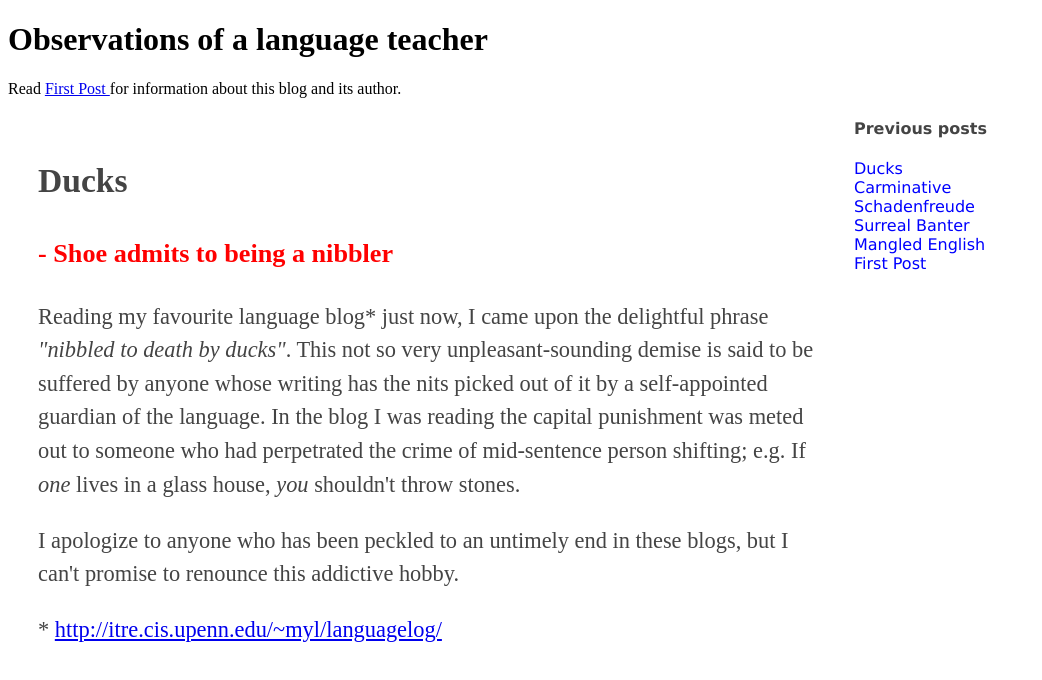
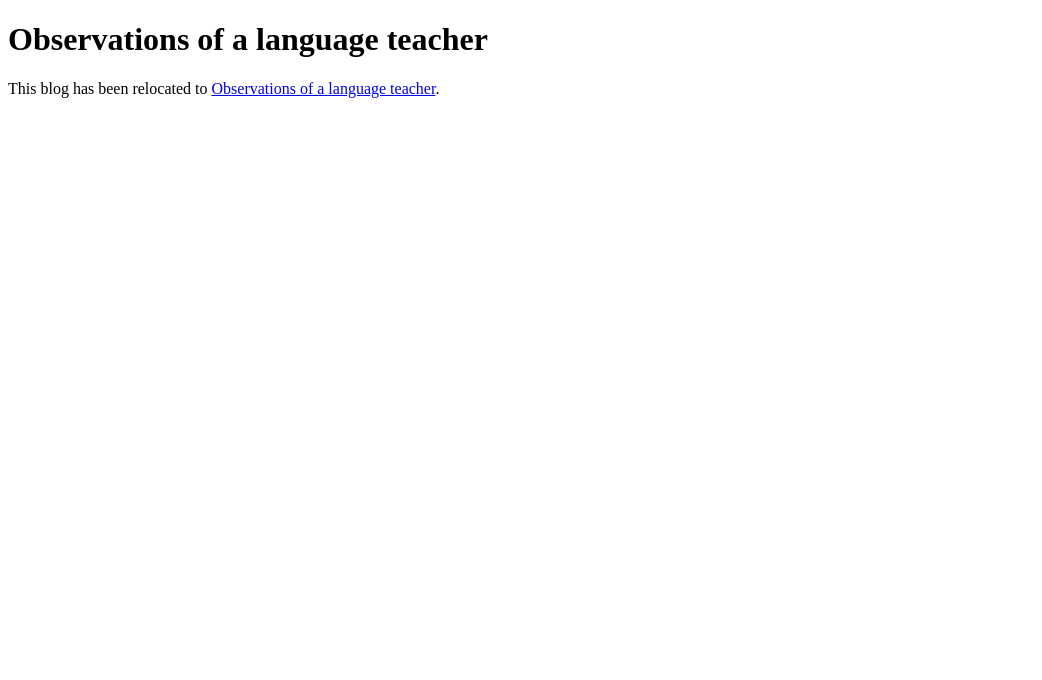
Before and after one commit to intertutor/blog, a website: page index.html in a window 1280 px wide. Shown: the whole page, without its empty margins (0-1042 px from the left). Drawn offline with nearby package versions, Linux system fonts and the light colour scheme.

Commit message:
Update index.html

```diff
--- a/index.html
+++ b/index.html
@@ -3,13 +3,13 @@
 <head>
     <meta charset="UTF-8">
     <meta name="viewport" content="width=device-width, initial-scale=1.0">
-    <title>Language and culture</title>
+    <title>Observations of a language teacher</title>
     <link rel="stylesheet" href="css/site.css">
     <script src="https://ajax.googleapis.com/ajax/libs/jquery/3.4.1/jquery.min.js"></script>
 </head>
 <body>
     <h1>Observations of a language teacher</h1>
-    <div>Read <a href="#" onclick="show(-1)"> First Post </a> for  information about this blog and its author.</div>
+    <p>This blog has been relocated to <a href="https://www.internationalschooltutors.de/blog/index.html">Observations of a language teacher</a>.
     <main>
 
         <article>
@@ -17,8 +17,7 @@
         </article>
         <aside></aside>
     </main>
-    <script src="scripts/posts.js"></script>
-    <script src="scripts/site.js"></script>
+
     <script>
 
     </script>
```
